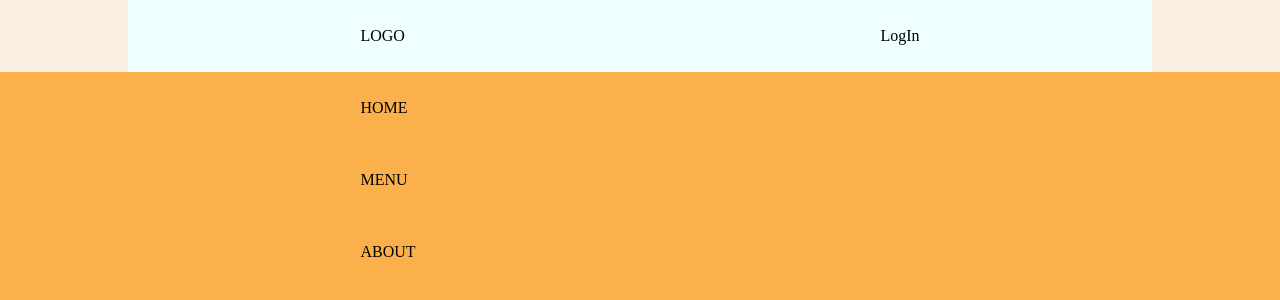
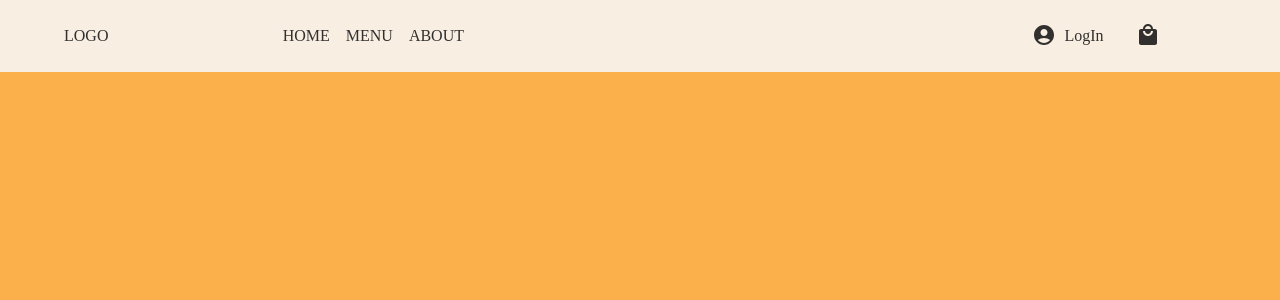
Before and after one commit to pearl0304/CAFE_PROJECT, a React (Create React App) app: page / in a window 1280 px wide. Shown: the top 300 px of the page. Built offline with nearby package versions, Linux system fonts and the light colour scheme.

Commit message:
feat: header

```diff
--- a/src/Components/Header.tsx
+++ b/src/Components/Header.tsx
@@ -1,5 +1,7 @@
 import React from "react";
 import { HeaderWrapper } from "../css/Header.styled";
+import AccountCircleIcon from "@mui/icons-material/AccountCircle";
+import LocalMallIcon from "@mui/icons-material/LocalMall";
 
 export const Header = () => {
   return (
@@ -17,11 +19,15 @@ export const Header = () => {
         </div>
         <div className="header-right">
           <div className="login">
-            <img></img>
-            <span>LogIn</span>
+            <div className="header-icon">
+              <AccountCircleIcon />
+            </div>
+            <div>
+              <span>LogIn</span>
+            </div>
           </div>
-          <div className="cart">
-            <img></img>
+          <div className="header-icon">
+            <LocalMallIcon />
           </div>
         </div>
       </div>
--- a/src/Components/News.tsx
+++ b/src/Components/News.tsx
@@ -2,5 +2,5 @@ import React from "react";
 import { NewsWrapper } from "../css/News.styled";
 
 export const News = () => {
-  return <NewsWrapper></NewsWrapper>;
+  return <NewsWrapper id="home"></NewsWrapper>;
 };
--- a/src/css/Header.styled.ts
+++ b/src/css/Header.styled.ts
@@ -7,11 +7,42 @@ export const HeaderWrapper = styled.header`
   display: flex;
   justify-content: center;
   line-height: 4.5rem;
+  color: #31302f;
 
   .header-container {
-    width: 80%;
-    background-color: azure;
+    width: 90%;
     display: flex;
-    justify-content: space-around;
+    justify-content: space-between;
+  }
+
+  .header-left {
+    width: 25rem;
+    display: flex;
+    justify-content: space-between;
+  }
+
+  .header-left .nav > ul {
+    display: flex;
+    gap: 1rem;
+  }
+  .header-left .nav > ul li {
+    cursor: pointer;
+  }
+
+  .header-right {
+    width: 15rem;
+    display: flex;
+    justify-content: center;
+    gap: 2rem;
+    cursor: pointer;
+  }
+
+  .header-right .login {
+    display: flex;
+    gap: 0.5rem;
+  }
+
+  .header-right .header-icon {
+    margin-top: 6px;
   }
 `;
```
Also changed, not shown: 1 other file (tests, documents, lock files or other folders).
